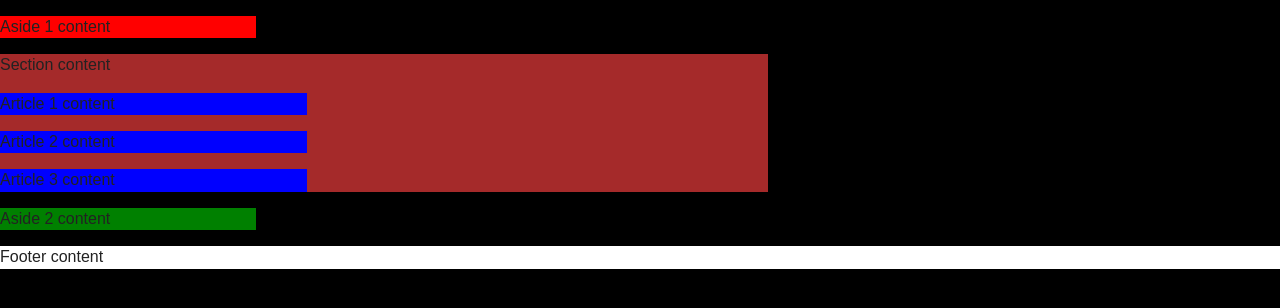
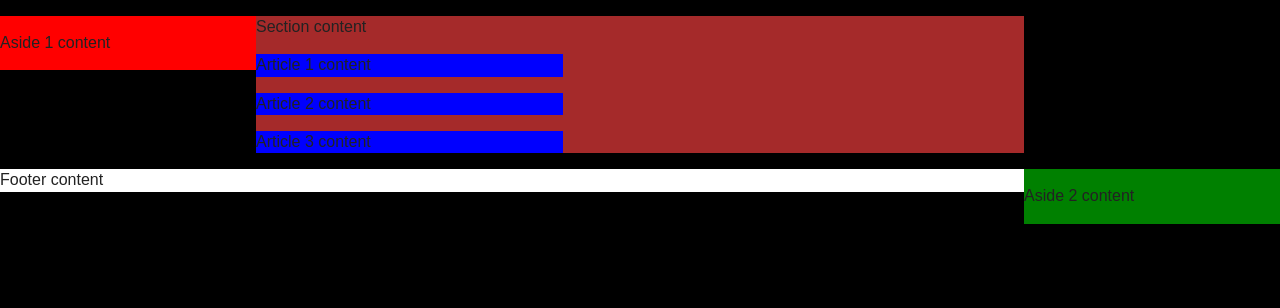
Before and after one commit to crazcalm/full-stack-project, a Flask app: page /home in a window 1280 px wide. Shown: the part 77-385 px from the top of the page. Run offline with Flask 2, Linux system fonts and the light colour scheme; some libraries are stand-ins or nearby versions.

Commit message:
Progress. The section block in now in the center, but the aside blocks are is odd places

```diff
--- a/app/static/css/main.css
+++ b/app/static/css/main.css
@@ -119,14 +119,17 @@ aside {
 
 aside#right_aside {
     background-color: green;
+    float: right;
 }
 
 aside#left_aside {
     background-color: red;
+    float: left;
 }
 
 section {
     background-color: brown;
+    margin: auto;
     height: 70%;
     width: 60%;
 }
--- a/app/templates/index.html
+++ b/app/templates/index.html
@@ -29,6 +29,8 @@
 
         </header>
 
+        <div id="main_body">
+
             <aside id="left_aside">
                 <p>Aside 1 content</p>
             </aside>
@@ -50,6 +52,7 @@
             <aside id="right_aside">
                 <p>Aside 2 content</p>
             </aside>
+        </div>
         <footer>
             <p>Footer content</p>
         </footer>
```
Lines whose indentation alone changed are shown as unchanged.
